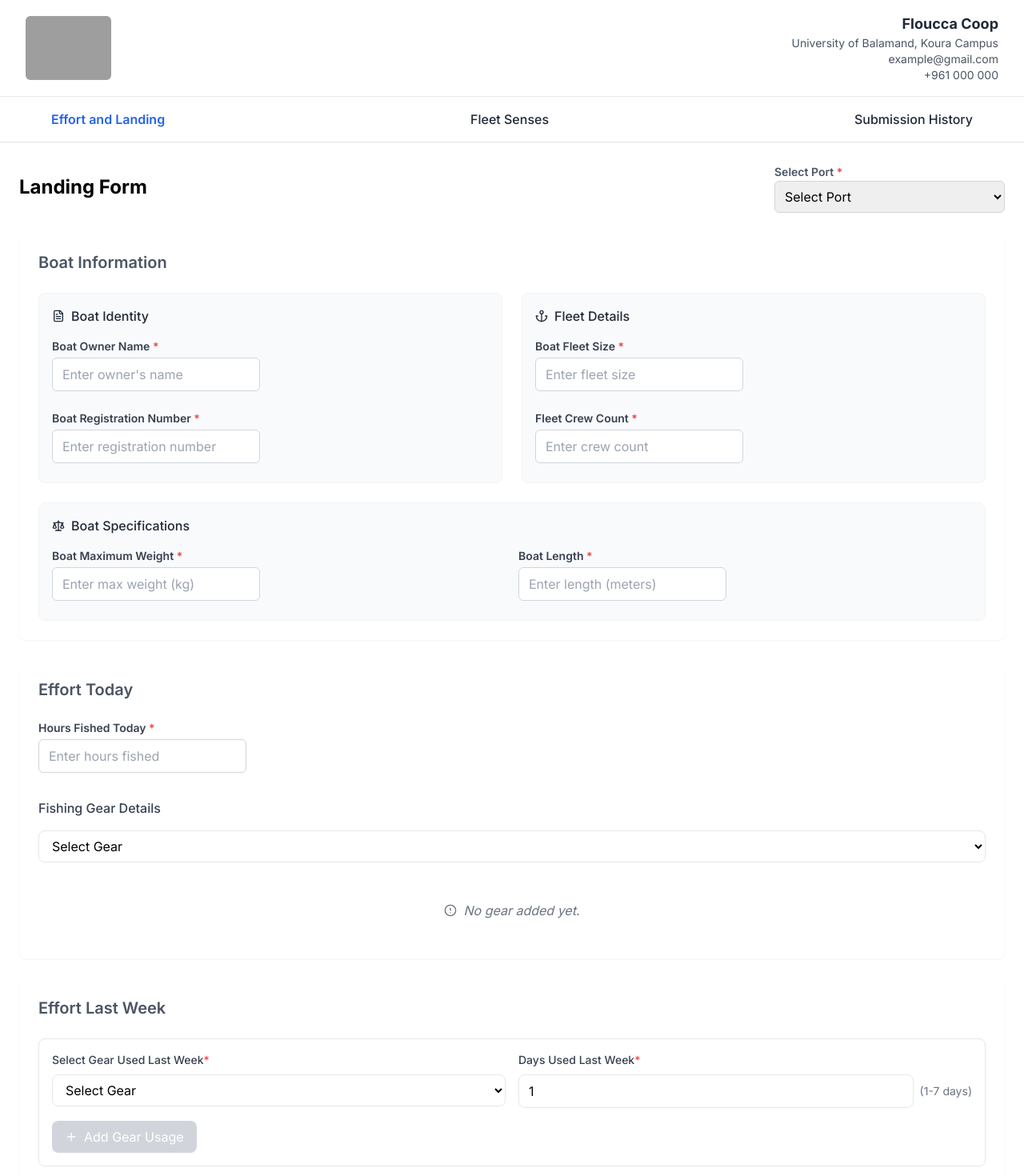
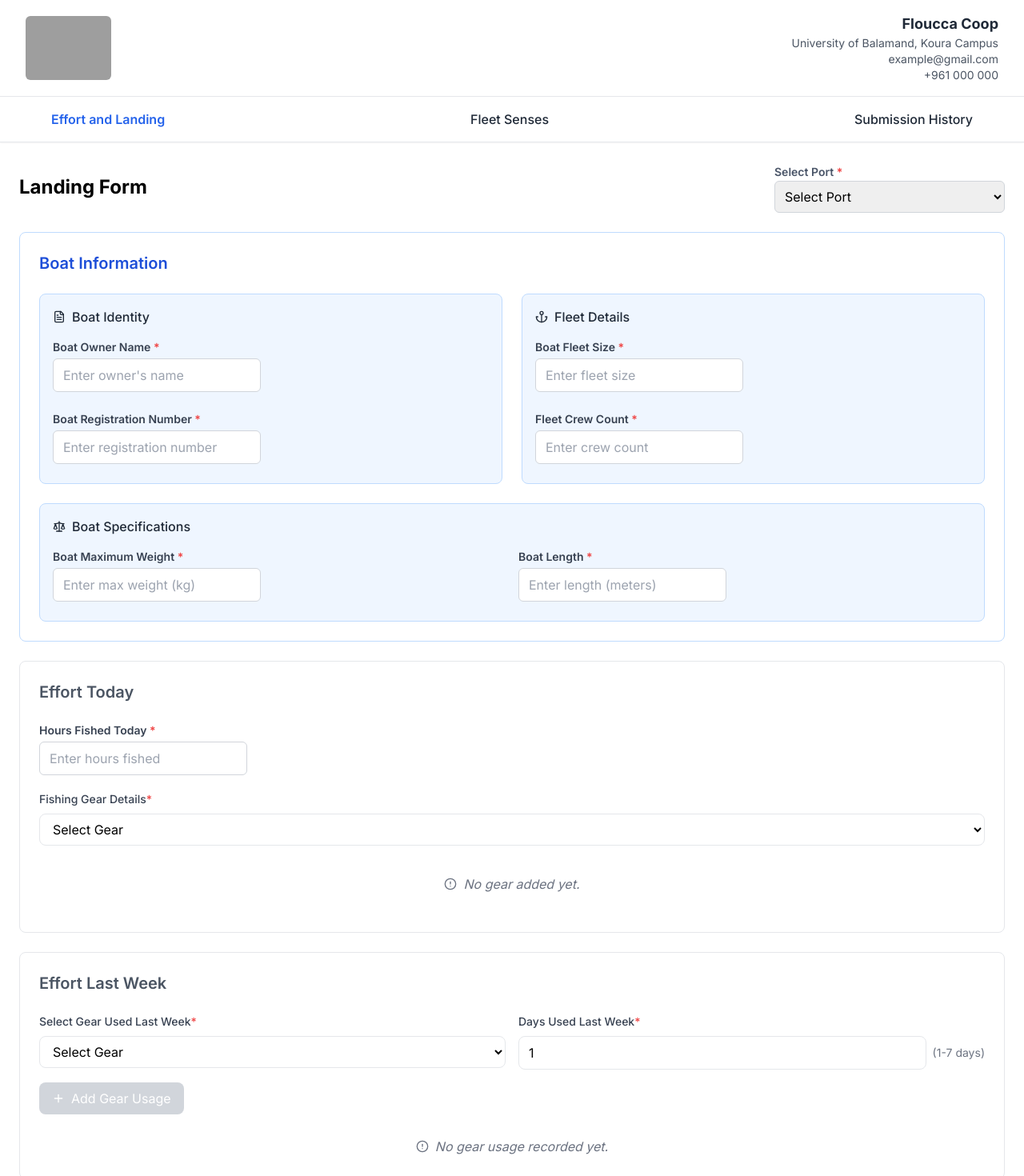
Before and after one commit to TheJabbs/Floucca, a Next.js app in the folder floucca_front/: page /effort-and-landing in a window 1280 px wide. Shown: the top 1470 px of the page at 80% size. Built offline with nearby package versions, Linux system fonts and the light colour scheme; grey boxes are pictures that could not be loaded.

Commit message:
update styling

```diff
--- a/floucca_front/components/forms-c/boat-form.tsx
+++ b/floucca_front/components/forms-c/boat-form.tsx
@@ -44,14 +44,14 @@ const BoatInfo: React.FC<BoatInfoProps> = ({ required, onChange }) => {
   }, [watch, onChange]);
 
   return (
-    <div className="bg-white rounded-lg shadow-sm p-6 space-y-6">
-      <div className="flex items-center gap-3 text-gray-600">
+    <div className="rounded-lg border border-blue-200 p-6 space-y-6 ">
+      <div className="flex items-center gap-3 text-blue-700">
         <h2 className="text-xl font-semibold">Boat Information</h2>
       </div>
 
       <div className="grid grid-cols-1 md:grid-cols-2 gap-6">
         {/* Boat Identity Section */}
-        <div className="space-y-4 p-4 bg-gray-50 rounded-lg border border-gray-100">
+        <div className="space-y-4 p-4 rounded-lg border border-blue-200 bg-blue-50">
           <div className="flex items-center gap-2 text-gray-800">
             <FileText className="w-4 h-4" />
             <h3 className="font-medium">Boat Identity</h3>
@@ -82,7 +82,7 @@ const BoatInfo: React.FC<BoatInfoProps> = ({ required, onChange }) => {
         </div>
 
         {/* Fleet Details Section */}
-        <div className="space-y-4 p-4 bg-gray-50 rounded-lg border border-gray-100">
+        <div className="space-y-4 p-4 rounded-lg border border-blue-200 bg-blue-50">
           <div className="flex items-center gap-2 text-gray-800">
             <Anchor className="w-4 h-4" />
             <h3 className="font-medium">Fleet Details</h3>
@@ -114,7 +114,7 @@ const BoatInfo: React.FC<BoatInfoProps> = ({ required, onChange }) => {
         </div>
 
         {/* Boat Specifications Section */}
-        <div className="space-y-4 p-4 bg-gray-50 rounded-lg border border-gray-100 md:col-span-2">
+        <div className="space-y-4 p-4 rounded-lg border border-blue-200 bg-blue-50 md:col-span-2">
           <div className="flex items-center gap-2 text-gray-800">
             <Scale className="w-4 h-4" />
             <h3 className="font-medium">Boat Specifications</h3>
--- a/floucca_front/components/forms-c/effort-last-week-form.tsx
+++ b/floucca_front/components/forms-c/effort-last-week-form.tsx
@@ -1,6 +1,6 @@
 import React, { useState, useEffect } from "react";
 import { useFieldArray, useForm } from "react-hook-form";
-import { History, Calendar, Plus, AlertCircle, Trash2 } from "lucide-react";
+import {Plus, AlertCircle, Trash2 } from "lucide-react";
 
 interface EffortLastWeekProps {
   required?: boolean;
@@ -93,13 +93,13 @@ const EffortLastWeek: React.FC<EffortLastWeekProps> = ({
     currentGear.days_used > 7;
 
   return (
-    <div className="bg-white rounded-lg shadow-sm p-6 space-y-6">
+    <div className="bg-white rounded-lg border p-6 space-y-6">
       <div className="flex items-center gap-3 text-gray-600">
         <h2 className="text-xl font-semibold">Effort Last Week</h2>
       </div>
 
       <div className="space-y-6">
-        <div className=" p-4 rounded-lg border">
+        <div>
           <div className="grid md:grid-cols-2 gap-4">
             <div className="space-y-2">
               <label className="block text-sm font-medium text-gray-700">
@@ -163,7 +163,7 @@ const EffortLastWeek: React.FC<EffortLastWeekProps> = ({
               {fields.map((entry, index) => (
                 <div
                   key={entry.id}
-                  className="p-4 hover:bg-gray-50 rounded-lg transition-colors"
+                  className="p-4 bg-gray-50 rounded-lg transition-colors"
                 >
                   <div className="flex items-center justify-between">
                     <div className="space-y-1">
--- a/floucca_front/components/forms-c/effort-today-form.tsx
+++ b/floucca_front/components/forms-c/effort-today-form.tsx
@@ -1,7 +1,7 @@
 import React, { useState, useEffect } from "react";
 import { useFieldArray, useForm } from "react-hook-form";
 import FormInput from "../utils/form-input";
-import { Plus,Trash2, AlertCircle } from "lucide-react";
+import { Plus, Trash2, AlertCircle } from "lucide-react";
 
 interface EffortTodayProps {
   required?: boolean;
@@ -72,8 +72,8 @@ const EffortToday: React.FC<EffortTodayProps> = ({
 
   const updateParentForm = () => {
     const currentData = {
-      hours_fished: getValues('hours_fished'),
-      gear_entries: fields
+      hours_fished: getValues("hours_fished"),
+      gear_entries: fields,
     };
     onChange(currentData);
   };
@@ -129,12 +129,12 @@ const EffortToday: React.FC<EffortTodayProps> = ({
   };
 
   return (
-    <div className="bg-white rounded-lg shadow-sm p-6 space-y-6">
+    <div className="bg-white rounded-lg border p-6 space-y-6">
       <div className="flex items-center gap-3 text-gray-600">
         <h2 className="text-xl font-semibold">Effort Today</h2>
       </div>
 
-      <div className="space-y-6">
+      <div className="space-y-3">
         <div>
           <div className="flex items-center gap-2">
             <FormInput
@@ -149,12 +149,13 @@ const EffortToday: React.FC<EffortTodayProps> = ({
           </div>
         </div>
 
-        <div className="space-y-4">
-          <div className="flex items-center gap-2 text-gray-700">
-            <h3 className="font-medium">Fishing Gear Details</h3>
-          </div>
+        <div className="space-y-2">
+          <label className="block text-sm font-medium text-gray-700">
+            Fishing Gear Details
+            {required && <span className="text-red-500">*</span>}
+          </label>
 
-          <div className="space-y-4">
+          <div className="space-y-2">
             <select
               value={currentGearCode}
               onChange={(e) => handleGearChange(Number(e.target.value))}
@@ -162,16 +163,18 @@ const EffortToday: React.FC<EffortTodayProps> = ({
               disabled={fields.length === GEARS.length}
             >
               <option value={0}>Select Gear</option>
-              {GEARS.filter(gear => !fields.some(field => field.gear_code === gear.gear_code))
-                .map((gear) => (
-                  <option key={gear.gear_code} value={gear.gear_code}>
-                    {gear.gear_name}
-                  </option>
+              {GEARS.filter(
+                (gear) =>
+                  !fields.some((field) => field.gear_code === gear.gear_code)
+              ).map((gear) => (
+                <option key={gear.gear_code} value={gear.gear_code}>
+                  {gear.gear_name}
+                </option>
               ))}
             </select>
 
             {currentGearCode !== 0 && (
-              <div className="bg-gray-50 rounded-lg p-4 space-y-4">
+              <div className="bg-gray-50 rounded-lg p-4 space-y-2">
                 <div className="grid md:grid-cols-2 gap-4">
                   {getCurrentGearSpecs().map((spec) => (
                     <div key={spec.name} className="space-y-2">
@@ -182,12 +185,16 @@ const EffortToday: React.FC<EffortTodayProps> = ({
                         <input
                           type={spec.type}
                           value={currentSpecs[spec.name] || ""}
-                          onChange={(e) => handleSpecChange(spec.name, e.target.value)}
+                          onChange={(e) =>
+                            handleSpecChange(spec.name, e.target.value)
+                          }
                           className="flex-1 px-3 py-2 border rounded-lg focus:outline-none focus:ring-2 focus:ring-blue-500"
                           placeholder={`Enter ${spec.name.toLowerCase()}`}
                         />
                         {spec.unit && (
-                          <span className="text-sm text-gray-500 w-12">{spec.unit}</span>
+                          <span className="text-sm text-gray-500 w-12">
+                            {spec.unit}
+                          </span>
                         )}
                       </div>
                     </div>
@@ -209,7 +216,7 @@ const EffortToday: React.FC<EffortTodayProps> = ({
         </div>
 
         {fields.length > 0 ? (
-          <div className="space-y-4">
+          <div className="space-y-2">
             <h3 className="font-medium text-gray-700 flex items-center gap-2">
               Added Gear
             </h3>
@@ -217,7 +224,7 @@ const EffortToday: React.FC<EffortTodayProps> = ({
               {fields.map((entry, index) => (
                 <div
                   key={entry.id}
-                  className="p-4 hover:bg-gray-50 rounded-lg transition-colors"
+                  className="p-4 bg-gray-50 rounded-lg transition-colors"
                 >
                   <div className="flex items-center justify-between">
                     <div className="space-y-1">
@@ -232,7 +239,9 @@ const EffortToday: React.FC<EffortTodayProps> = ({
                             </span>
                           ))
                           .reduce((prev, curr) => (
-                            <>{prev} • {curr}</>
+                            <>
+                              {prev} • {curr}
+                            </>
                           ))}
                       </div>
                     </div>
--- a/floucca_front/components/forms-c/fishing-details-form.tsx
+++ b/floucca_front/components/forms-c/fishing-details-form.tsx
@@ -136,7 +136,7 @@ const FishingDetails: React.FC<FishingDetailsProps> = ({
 
   if (!selectedLocation) {
     return (
-      <div className="bg-white rounded-lg shadow-sm p-6">
+      <div className="bg-white rounded-lg border border-gray-200 p-6">
         <div className="flex items-center gap-3 text-gray-600">
           <h2 className="text-xl font-semibold">Fishing Details Today</h2>
         </div>
@@ -148,7 +148,7 @@ const FishingDetails: React.FC<FishingDetailsProps> = ({
   }
 
   return (
-    <div className="bg-white rounded-lg shadow-sm p-6 space-y-6">
+    <div className="bg-white rounded-lg border border-gray-200 p-6 space-y-6">
       <div className="flex items-center gap-3 text-gray-600">
         <h2 className="text-xl font-semibold">Fishing Details Today</h2>
       </div>
@@ -252,7 +252,7 @@ const FishingDetails: React.FC<FishingDetailsProps> = ({
             {fields.map((entry, index) => (
               <div
                 key={entry.id}
-                className="p-4 hover:bg-gray-50 rounded-lg transition-colors"
+                className="p-4 bg-gray-50 rounded-lg transition-colors"
               >
                 <div className="flex items-center justify-between">
                   <div className="grid grid-cols-2 md:grid-cols-3 gap-3 flex-1">
--- a/floucca_front/components/forms-c/map-with-markers.tsx
+++ b/floucca_front/components/forms-c/map-with-markers.tsx
@@ -8,7 +8,7 @@ import {
 } from "react-leaflet";
 import "leaflet/dist/leaflet.css";
 import L from "leaflet";
-import { MapPin, AlertCircle, Trash2 } from "lucide-react";
+import { AlertCircle } from "lucide-react";
 
 const icon = L.icon({
   iconUrl: "marker-icon.png",
@@ -73,7 +73,7 @@ const MapSelection: React.FC<MapSelectionProps> = ({
   };
 
   return (
-    <div className="bg-white rounded-lg shadow-sm p-6 space-y-6">
+    <div className="bg-white rounded-lg border border-gray-200 p-6 space-y-6">
       <div className="flex items-center gap-3 text-gray-600">
         <h2 className="text-xl font-semibold">
           Select Fishing Location
```
